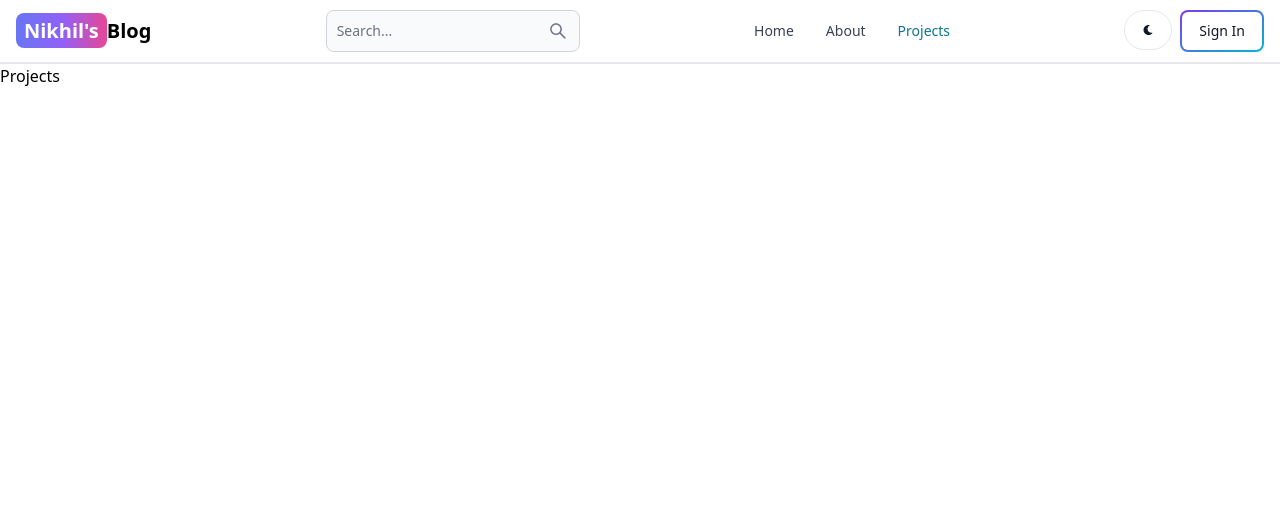
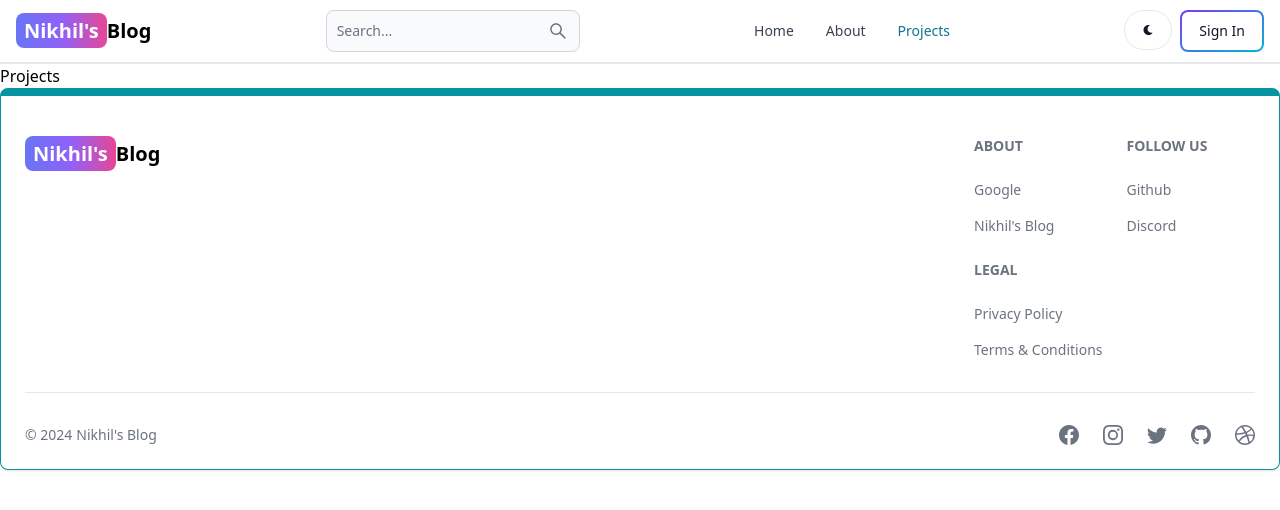
Before and after one commit to nikhilkumar023/MERN-blog, a React (Vite) app in the folder client/: page /projects in a window 1280 px wide. Shown: the top 510 px of the page. Built offline with nearby package versions, Linux system fonts and the light colour scheme.

Commit message:
create and add the footer component

```diff
--- a/client/src/App.jsx
+++ b/client/src/App.jsx
@@ -1,4 +1,4 @@
-import React from 'react'
+//import React from 'react'
 import { BrowserRouter, Routes, Route } from 'react-router-dom'
 import Home from './pages/Home'
 import About from './pages/About'
@@ -7,6 +7,8 @@
 import Projects from './pages/Projects'
 import Dashboard from './pages/Dashboard'
 import Header from './Components/Header'
+import Footer from './Components/Footer'
+
 
 function App() {
   return (
@@ -21,6 +23,7 @@
         <Route path="/projects" element={<Projects />} />
 
       </Routes>
+        <Footer />
     </BrowserRouter>
   )
 }
--- /dev/null
+++ b/client/src/Components/Footer.jsx
@@ -0,0 +1,64 @@
+//import React from "react";
+import { Footer } from "flowbite-react";
+import { Link } from "react-router-dom";
+import { BsFacebook, BsInstagram,  BsTwitter, BsGithub, BsDribbble } from 'react-icons/bs';
+
+function FooterCom() {
+  return (
+    <Footer container className="border border-t-8 border-teal-500">
+      <div className="w-full max-w-7xl mx-auto">
+        <div className="grid w-full justify-between sm:flex md:grid-cols-1">
+          <div className="mt-5">
+            <Link to="/" className="self-center whitespace-nowrap text-sm sm:text-xl font-semibold dark:text-white">
+              <span className="px-2 py-1 bg-gradient-to-r from-indigo-500 via-purple-500 to-pink-500 rounded-lg text-white">Nikhil&apos;s</span>
+              Blog
+            </Link>
+          </div>
+          <div className="grid grid-cols-2 gap-8 mt-4 sm:grid-col-3 sm:gap-6">
+            <div>
+              <Footer.Title title="About" />
+              <Footer.LinkGroup col>
+                <Footer.Link href="https://www.google.com/" target="_blank" rel="noopener noreferror">
+                  Google
+                </Footer.Link>
+                <Footer.Link href="/about" target="_blank" rel="noopener noreferror">
+                  Nikhil&apos;s Blog
+                </Footer.Link>
+              </Footer.LinkGroup>
+            </div>
+            <div>
+              <Footer.Title title="Follow us" />
+              <Footer.LinkGroup col>
+                <Footer.Link href="https://www.github.com/nikhilkumar023" target="_blank" rel="noopener noreferror">
+                  Github
+                </Footer.Link>
+                <Footer.Link href="#">Discord</Footer.Link>
+              </Footer.LinkGroup>
+            </div>
+            <div>
+              <Footer.Title title="Legal" />
+              <Footer.LinkGroup col>
+                <Footer.Link href="#">Privacy Policy</Footer.Link>
+                <Footer.Link href="#">Terms &amp; Conditions</Footer.Link>
+              </Footer.LinkGroup>
+            </div>
+          </div>
+        </div>
+        <Footer.Divider />
+        <div className="w-full sm:flex sm:items-center sm:justify-between">
+            <Footer.Copyright href='#' by="Nikhil&apos;s Blog"
+            year={new Date().getFullYear()} />
+            <div className="flex gap-6 sm:mt-0 mt-4 sm:justify-center">
+                <Footer.Icon href='#' icon={BsFacebook}/>
+                <Footer.Icon href='#' icon={BsInstagram}/>
+                <Footer.Icon href='#' icon={BsTwitter}/>
+                <Footer.Icon href="https://www.github.com/nikhilkumar023" icon={BsGithub}/>
+                <Footer.Icon href='#' icon={BsDribbble}/>
+            </div>
+        </div>
+      </div>
+    </Footer>
+  );
+}
+
+export default FooterCom;
```
